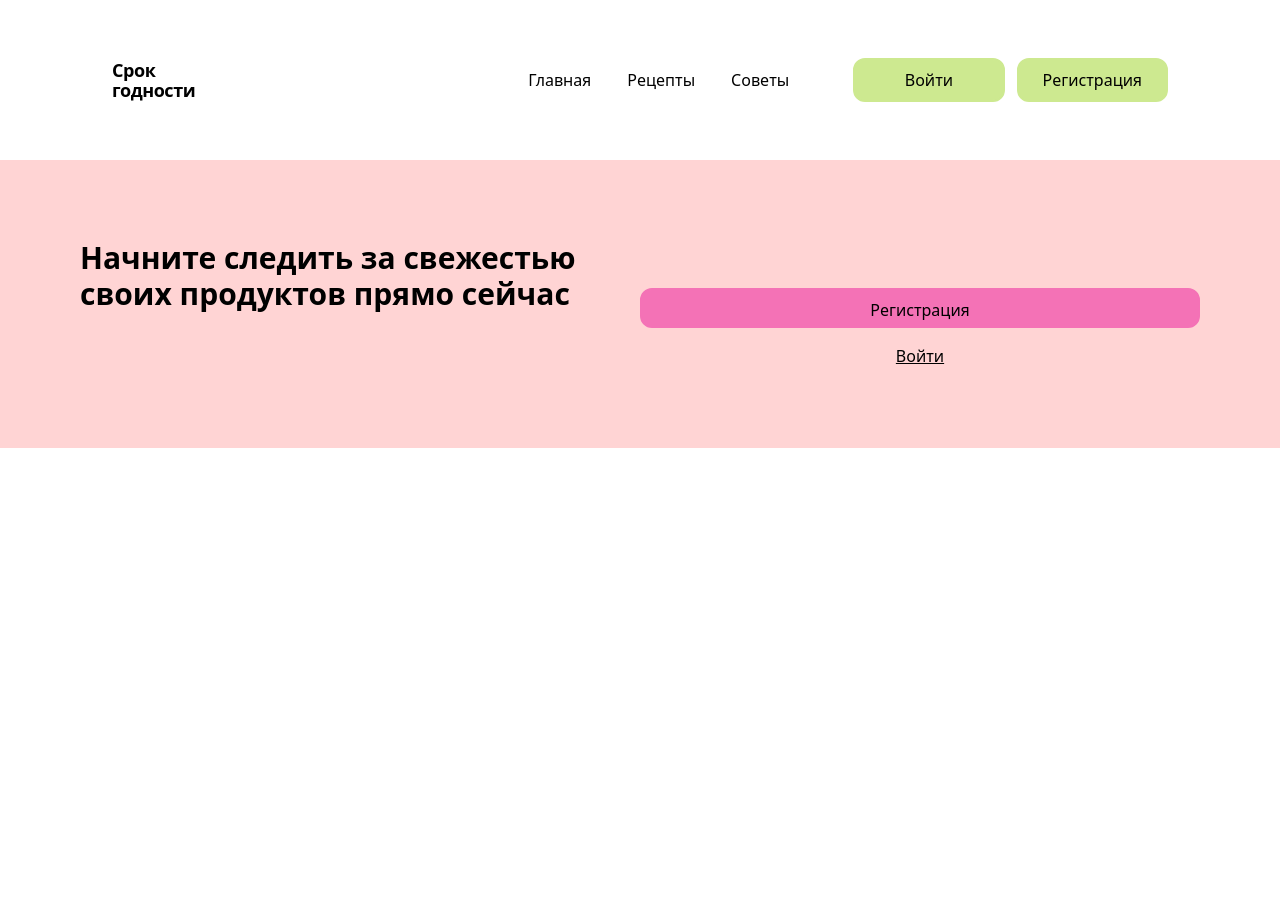
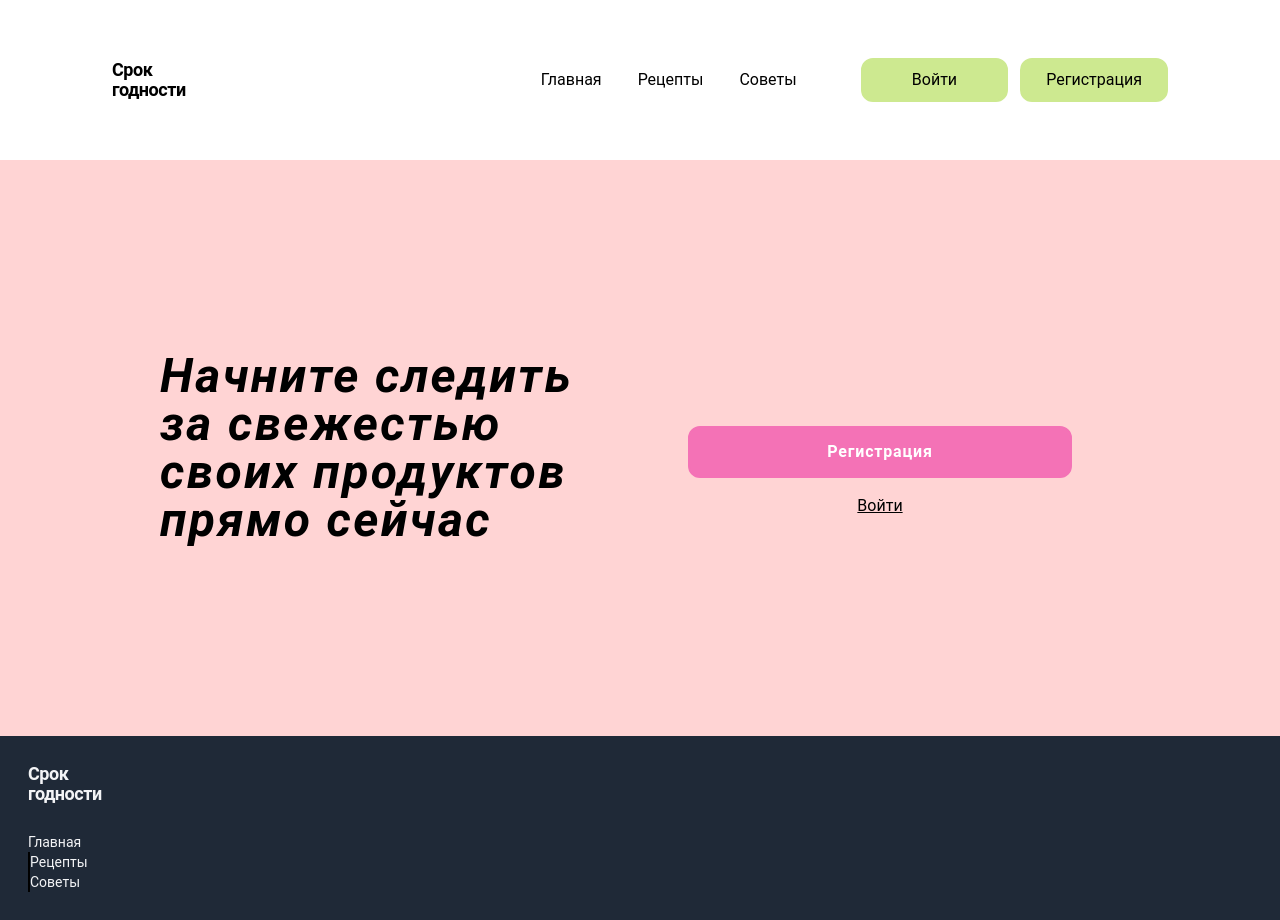
Before and after one commit to cornual55/kors, a Vue app: page /kors/ in a window 1280 px wide. Before the commit the page ends 800 px from the top, so only its background shows below. Built offline with nearby package versions, Linux system fonts and the light colour scheme.

Commit message:
Update 4 files

```diff
--- a/src/App.vue
+++ b/src/App.vue
@@ -1,32 +1,88 @@
 <template>
-  <header class="container mx-auto p-7 flex flex-wrap justify-between items-center lg:px-28">
-    <h2 class="text-lg font-semibold tracking-tight leading-5">Срок<br>годности</h2>
-    <font-awesome-icon class="text-2xl cursor-pointer md:hidden" :icon="['fas', 'bars']" style="color: #0f6013;" @click="showMobileMenu = !showMobileMenu" />
-    <div class="my-7 hidden md:flex basis-full md:basis-auto md:items-center md:justify-between md:gap-3 lg:space-x-10" v-bind:class="{'is-active': showMobileMenu}">
-      <nav>
-        <ul class="flex flex-col items-center text-center divide-y-2 divide-darkgreen border-b-black/25 md:flex-row md:divide-y-0 md:gap-3">
-          <li class="hover:bg-green p-3 transition-all cursor-pointer w-full text-sm md:rounded-2xl md:text-base">Главная</li>
-          <li class="hover:bg-green p-3 transition-all cursor-pointer w-full text-sm md:rounded-2xl md:text-base">Рецепты</li>
-          <li class="hover:bg-green p-3 transition-all cursor-pointer w-full text-sm md:rounded-2xl md:text-base">Советы</li>
-        </ul>
-      </nav>
-      <div class="grid min-[320px]:grid-cols-2 gap-3 my-5 md:my-0">
-        <a href="#" class="rounded-xl bg-green p-2 px-6 transition-all hover:bg-white hover:text-black border-green border-2 text-sm text-center align-middle md:h-full md:text-base">Войти</a>
-        <a href="#" class="rounded-xl bg-green p-2 px-6 transition-all hover:bg-white hover:text-black border-green border-2 text-sm text-center align-middle md:h-full md:text-base">Регистрация</a>
+  <header class="sticky top-0 z-50 bg-white">
+    <div
+      class="container mx-auto p-7 flex flex-wrap justify-between items-center lg:px-28"
+    >
+      <h2 class="text-lg font-semibold tracking-tight leading-5">
+        Срок<br />годности
+      </h2>
+      <font-awesome-icon
+        class="text-[#0f6013] text-2xl cursor-pointer md:hidden"
+        :icon="['fas', 'bars']"
+        @click="showMobileMenu = !showMobileMenu"
+        v-bind:class="{ hidden: showMobileMenu }"
+      />
+      <font-awesome-icon
+        class="text-[#0f6013] text-2xl cursor-pointer md:hidden"
+        :icon="['fas', 'xmark']"
+        @click="showMobileMenu = !showMobileMenu"
+        v-bind:class="{ hidden: !showMobileMenu }"
+      />
+      <div
+        class="my-7 hidden md:flex basis-full md:basis-auto md:items-center md:justify-between md:gap-3 lg:space-x-10"
+        v-bind:class="{ 'is-active': showMobileMenu }"
+      >
+        <nav>
+          <ul
+            class="flex flex-col items-center text-center divide-y-2 divide-darkgreen border-b-black/25 md:flex-row md:divide-y-0 md:gap-3"
+          >
+            <li
+              class="hover:bg-green p-3 transition-all cursor-pointer w-full text-sm md:rounded-2xl md:text-base"
+            >
+              Главная
+            </li>
+            <li
+              class="hover:bg-green p-3 transition-all cursor-pointer w-full text-sm md:rounded-2xl md:text-base"
+            >
+              Рецепты
+            </li>
+            <li
+              class="hover:bg-green p-3 transition-all cursor-pointer w-full text-sm md:rounded-2xl md:text-base"
+            >
+              Советы
+            </li>
+          </ul>
+        </nav>
+        <div class="grid min-[320px]:grid-cols-2 gap-3 my-5 md:my-0">
+          <a
+            href="#"
+            class="rounded-xl bg-green p-2 px-6 transition-all hover:bg-white hover:text-black border-green border-2 text-sm text-center align-middle md:h-full md:text-base"
+            >Войти</a
+          >
+          <a
+            href="#"
+            class="rounded-xl bg-green p-2 px-6 transition-all hover:bg-white hover:text-black border-green border-2 text-sm text-center align-middle md:h-full md:text-base"
+            >Регистрация</a
+          >
+        </div>
       </div>
     </div>
   </header>
   <router-view />
+  <footer>
+    <div
+      class="container p-7 flex flex-col justify-between bg-gray-800 text-gray-100 space-y-7"
+    >
+      <h2 class="text-lg font-semibold tracking-tight leading-5">
+        Срок<br />годности
+      </h2>
+      <ul class="flex flex-col md:divide-x-2 divide-black space-y-">
+        <li class="transition-all cursor-pointer w-full text-sm">Главная</li>
+        <li class="transition-all cursor-pointer w-full text-sm">Рецепты</li>
+        <li class="transition-all cursor-pointer w-full text-sm">Советы</li>
+      </ul>
+    </div>
+  </footer>
 </template>
 
 <script>
 export default {
   data() {
     return {
-      showMobileMenu: false
-    }
-  }
-}
+      showMobileMenu: false,
+    };
+  },
+};
 </script>
 
 <style>
--- a/src/main.js
+++ b/src/main.js
@@ -9,9 +9,9 @@ import { library } from "@fortawesome/fontawesome-svg-core";
 import { FontAwesomeIcon } from "@fortawesome/vue-fontawesome";
 
 /* import specific icons */
-import { faBars } from "@fortawesome/free-solid-svg-icons";
+import { faBars, faXmark } from "@fortawesome/free-solid-svg-icons";
 
-library.add(faBars);
+library.add(faBars, faXmark);
 
 createApp(App)
   .component("font-awesome-icon", FontAwesomeIcon)
--- a/src/style.css
+++ b/src/style.css
@@ -1,3 +1,9 @@
 @tailwind base;
 @tailwind components;
 @tailwind utilities;
+
+@import url("https://fonts.googleapis.com/css2?family=Roboto&display=swap");
+
+body {
+  font-family: "Roboto", sans-serif;
+}
--- a/src/views/Home.vue
+++ b/src/views/Home.vue
@@ -1,20 +1,31 @@
 <template>
-    <section class="bg-lightpink w-full">
-        <div class="container px-20 py-20 grid md:grid-cols-2">
-            <h1 class="font-semibold text-3xl">Начните следить за свежестью своих продуктов прямо сейчас</h1>
-            <div class="mt-12">
-                <div class="rounded-xl bg-pink-400 p-2 px-6 transition-all hover:bg-white hover:text-black border-pink-400 border-2 text-sm text-center align-middle md:text-base cursor-pointer h-10">Регистрация</div>
-                <a href="#" class="underline block w-fit mx-auto mt-4 hover:text-pink-400">Войти</a>
-            </div>
+  <section class="bg-lightpink w-full">
+    <div class="container px-20 lg:px-40 py-20 grid md:grid-cols-2 mx-auto">
+      <h1
+        class="font-semibold text-4xl italic text-center md:text-left lg:text-5xl lg:py-28 lg:tracking-wider lg:max-w-lg"
+      >
+        Начните следить за свежестью своих продуктов прямо сейчас
+      </h1>
+      <div class="mt-12 self-center">
+        <div
+          class="rounded-xl bg-pink-400 py-3 transition-all hover:bg-white hover:text-black border-pink-400 border-2 text-sm text-center align-middle sm:text-base cursor-pointer tracking-wider font-bold text-white max-w-sm mx-auto"
+        >
+          Регистрация
         </div>
-    </section>
+        <a
+          href="#"
+          class="underline block w-fit mx-auto mt-4 hover:text-pink-400"
+          >Войти</a
+        >
+      </div>
+    </div>
+  </section>
 </template>
-
 <script>
 export default {
   name: "Home",
   data() {
-    return {}
-  }
-}
+    return {};
+  },
+};
 </script>
```
